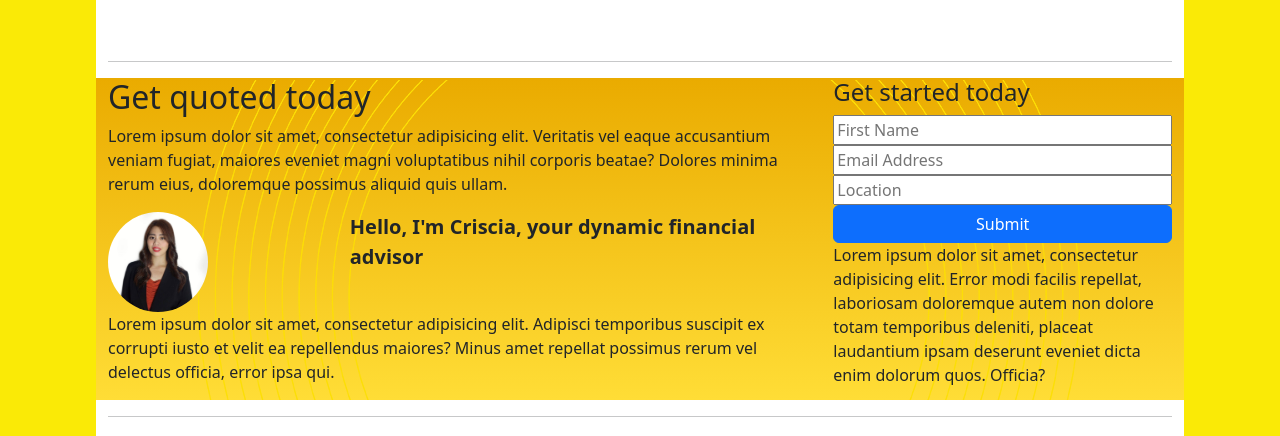
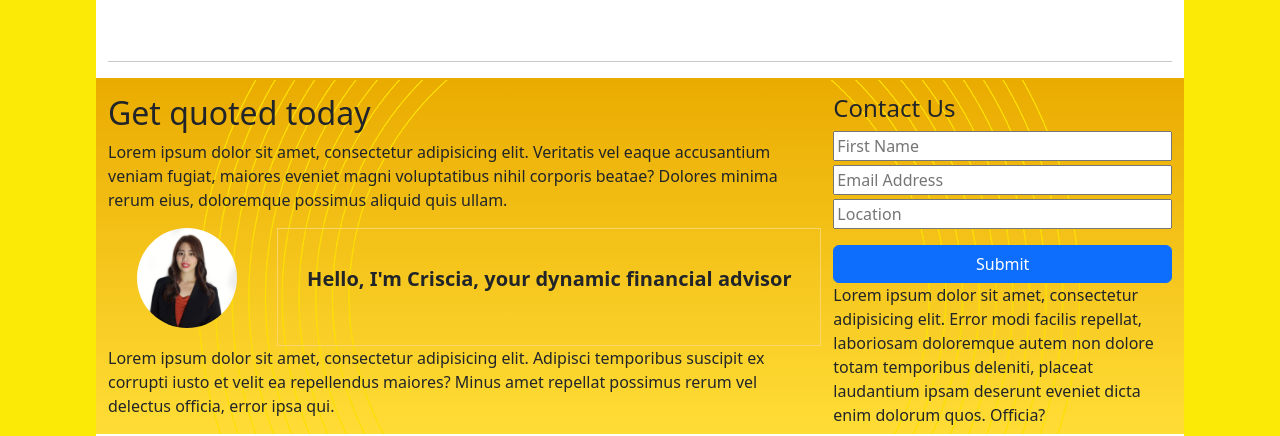
Before and after one commit to iomacdev/crisciadeleon, a plain HTML site: page index.html in a window 1280 px wide. Shown: the part 4859-5295 px from the top of the page. Drawn offline with nearby package versions, Linux system fonts and the light colour scheme.

Commit message:
july102022 update

```diff
--- a/index.html
+++ b/index.html
@@ -198,23 +198,22 @@
         <hr>
         <div id="lead" class="row">
             <div class="col-8">
-                <h2>Get quoted today</h2>
+                <h2 class="mt-3">Get quoted today</h2>
                 <p>Lorem ipsum dolor sit amet, consectetur adipisicing elit. Veritatis vel eaque accusantium veniam fugiat, maiores eveniet magni voluptatibus nihil corporis beatae? Dolores minima rerum eius, doloremque possimus aliquid quis ullam.</p>
                 <div class="row">
-                    <div class="col-4"><img src="criscia.jpg" alt="image" id="criscia-img"></div>
-                    <div class="col-8"><span class="blockquote"><strong>Hello, I'm Criscia, your dynamic financial advisor</strong></span></div>
+                    <div class="col-3 text-center"><img src="criscia.jpg" alt="image" id="criscia-img"></div>
+                    <div class="col-9 criscia-talk"><p class="blockquote block align-baseline"><strong>Hello, I'm Criscia, your dynamic financial advisor</strong></p></div>
                     <div class="row">
                         <p>Lorem ipsum dolor sit amet, consectetur adipisicing elit. Adipisci temporibus suscipit ex corrupti iusto et velit ea repellendus maiores? Minus amet repellat possimus rerum vel delectus officia, error ipsa qui.</p>
                     </div>
                 </div>
             </div>
             <div class="col-4">
-                <h4>Get started today</h4>
-
-                    <input type="text" name="firstname" id="" placeholder="First Name" class="d-block mx-auto w-100">
-                    <input type="text" name="email" id="" placeholder="Email Address" class="d-block mx-auto w-100">
-                    <input type="text" name="location" id="" placeholder="Location" class="d-block mx-auto w-100">
-                   <button class="btn btn-primary d-block mx-auto w-100">Submit</button>
+                <h4 class="mt-3">Contact Us</h4>
+                    <input type="text" name="firstname" id="" placeholder="First Name" class="d-block mx-auto w-100 mt-1">
+                    <input type="text" name="email" id="" placeholder="Email Address" class="d-block mx-auto w-100 mt-1">
+                    <input type="text" name="location" id="" placeholder="Location" class="d-block mx-auto w-100 mt-1">
+                   <button class="btn btn-primary d-block mx-auto w-100 mt-3">Submit</button>
 
                 <span>Lorem ipsum dolor sit amet, consectetur adipisicing elit. Error modi facilis repellat, laboriosam doloremque autem non dolore totam temporibus deleniti, placeat laudantium ipsam deserunt eveniet dicta enim dolorum quos. Officia?</span>
             </div>
--- a/style.css
+++ b/style.css
@@ -57,3 +57,8 @@ body{
     border-radius: 3%;
     border-bottom: 3px solid rgb(168, 160, 160);
 }
+.criscia-talk{
+    border: 1px solid rgb(253, 214, 107);
+    text-align: center;
+    line-height: 100px;
+}
```
